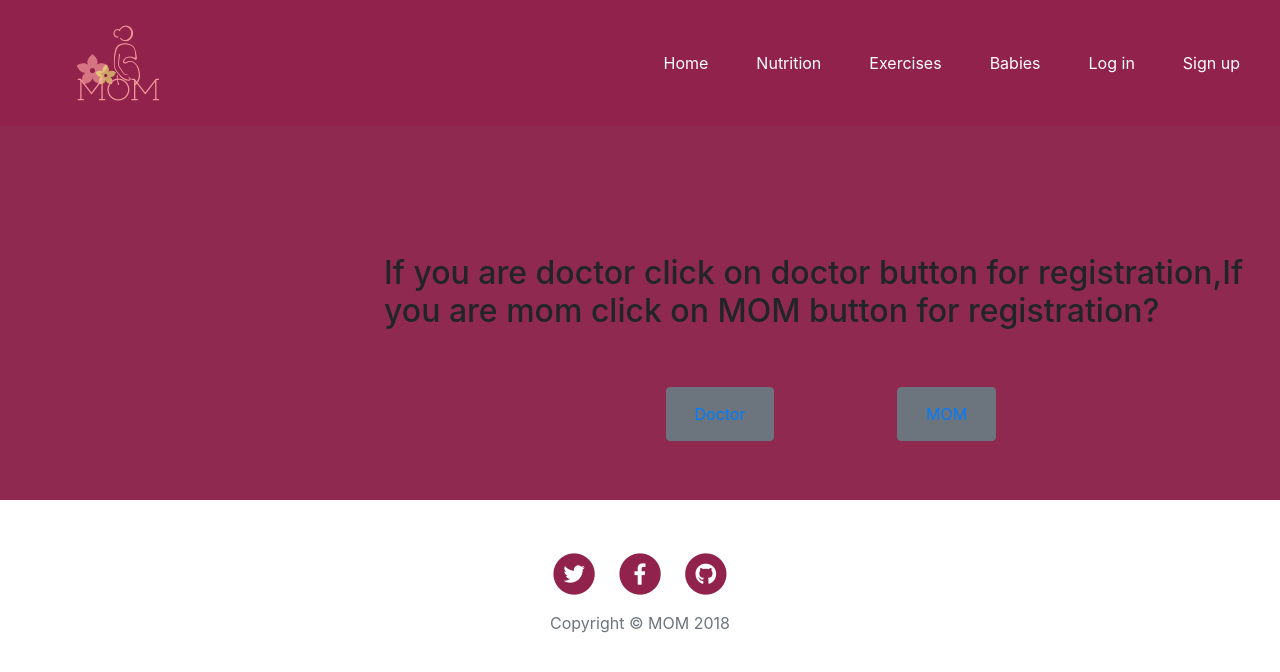
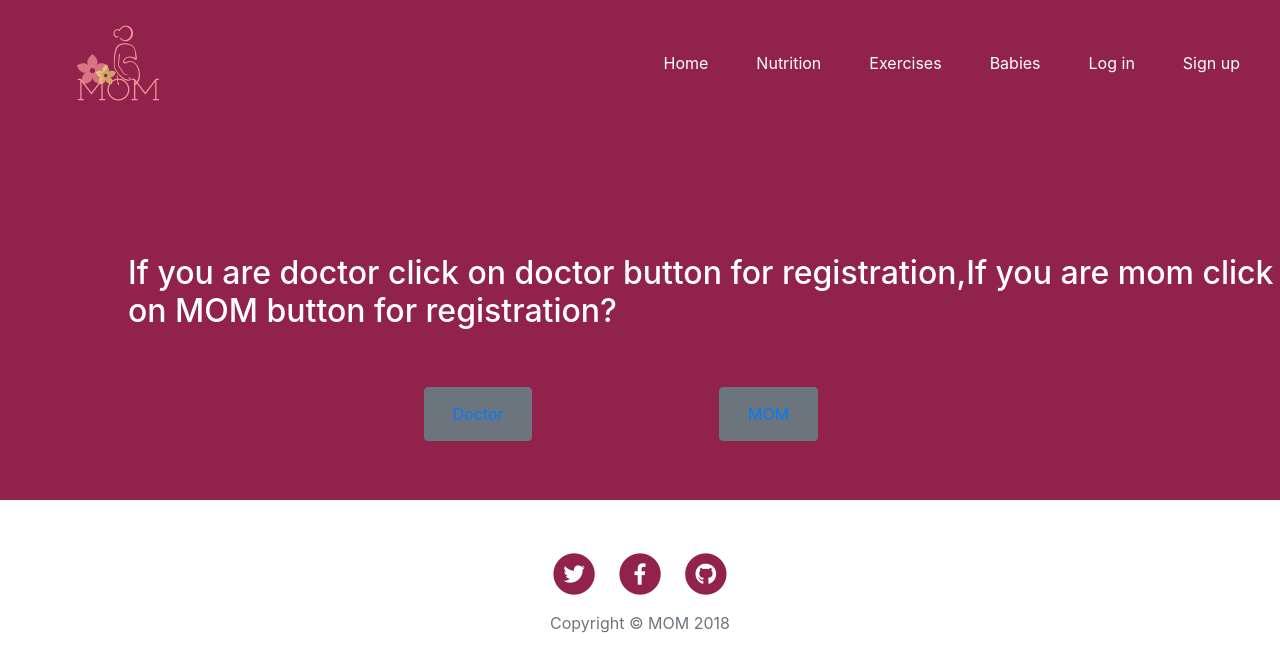
Before and after one commit to Shoroukmohamed/SE2018G15, a PHP site: page /signup.html in a window 1280 px wide. Shown: the top 672 px of the page. Run offline with PHP 8.4, Linux system fonts and the light colour scheme.

Commit message:
Update signup.css

```diff
--- a/final_prototype/css/signup.css
+++ b/final_prototype/css/signup.css
@@ -1,21 +1,15 @@
 
 
 #sb{
-    background:#8f2950;
+    background:#91224C;
     height: 500px;
     width: 100%;
 
 }
 #sa{
-    margin-left:30% ;
+     margin-left:10% ;
     margin-top: 10%;
-}
-button{
-    margin-left:50px;
-    border-radius:3px;
-    color:black;
-    background-color:pink;
-
+    color: white;
 
 }
 .container{
```
